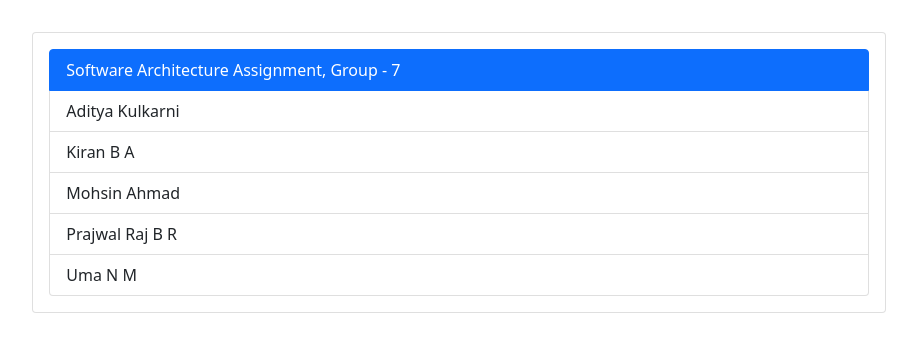
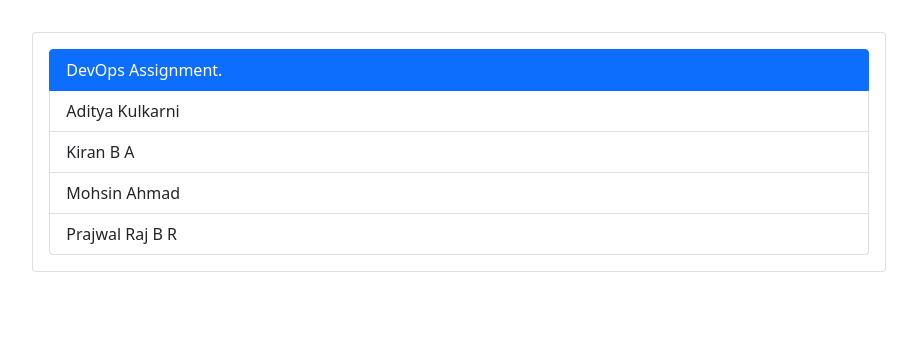
Before and after one commit to adityak1303/devops-project, a Python web app: template templates/index.html in a window 1280 px wide. Shown: the part 56-408 px from the top of the page, without its empty margins (181-1098 px from the left). Run offline with Jinja, Linux system fonts and the light colour scheme; the template is opened without the code that fills it, so the values that code supplies are empty; some libraries are stand-ins or nearby versions.

Commit message:
correct assignment name

```diff
--- a/templates/index.html
+++ b/templates/index.html
@@ -14,13 +14,12 @@
             <div class="card-body">
                 <div class="list-group">
                     <a href="#" class="list-group-item list-group-item-action active">
-                        Software Architecture Assignment, Group - 7
+                        DevOps Assignment.
                     </a>
                     <a href="#" class="list-group-item list-group-item-action">Aditya Kulkarni</a>
                     <a href="#" class="list-group-item list-group-item-action">Kiran B A</a>
                     <a href="#" class="list-group-item list-group-item-action">Mohsin Ahmad</a>
                     <a href="#" class="list-group-item list-group-item-action">Prajwal Raj B R</a>
-                    <a href="#" class="list-group-item list-group-item-action">Uma N M</a>
                 </div>
             </div>
         </div>
```
